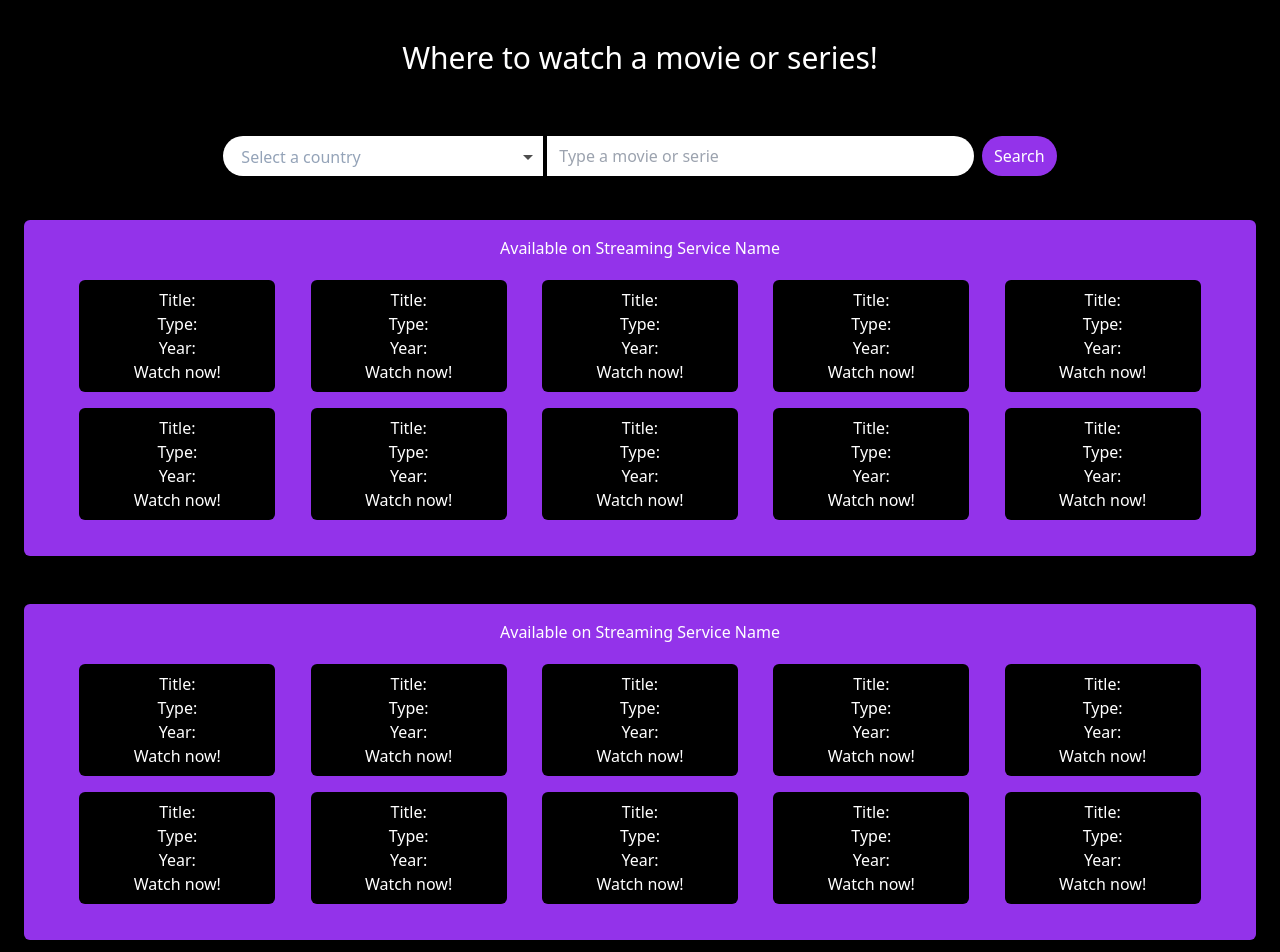
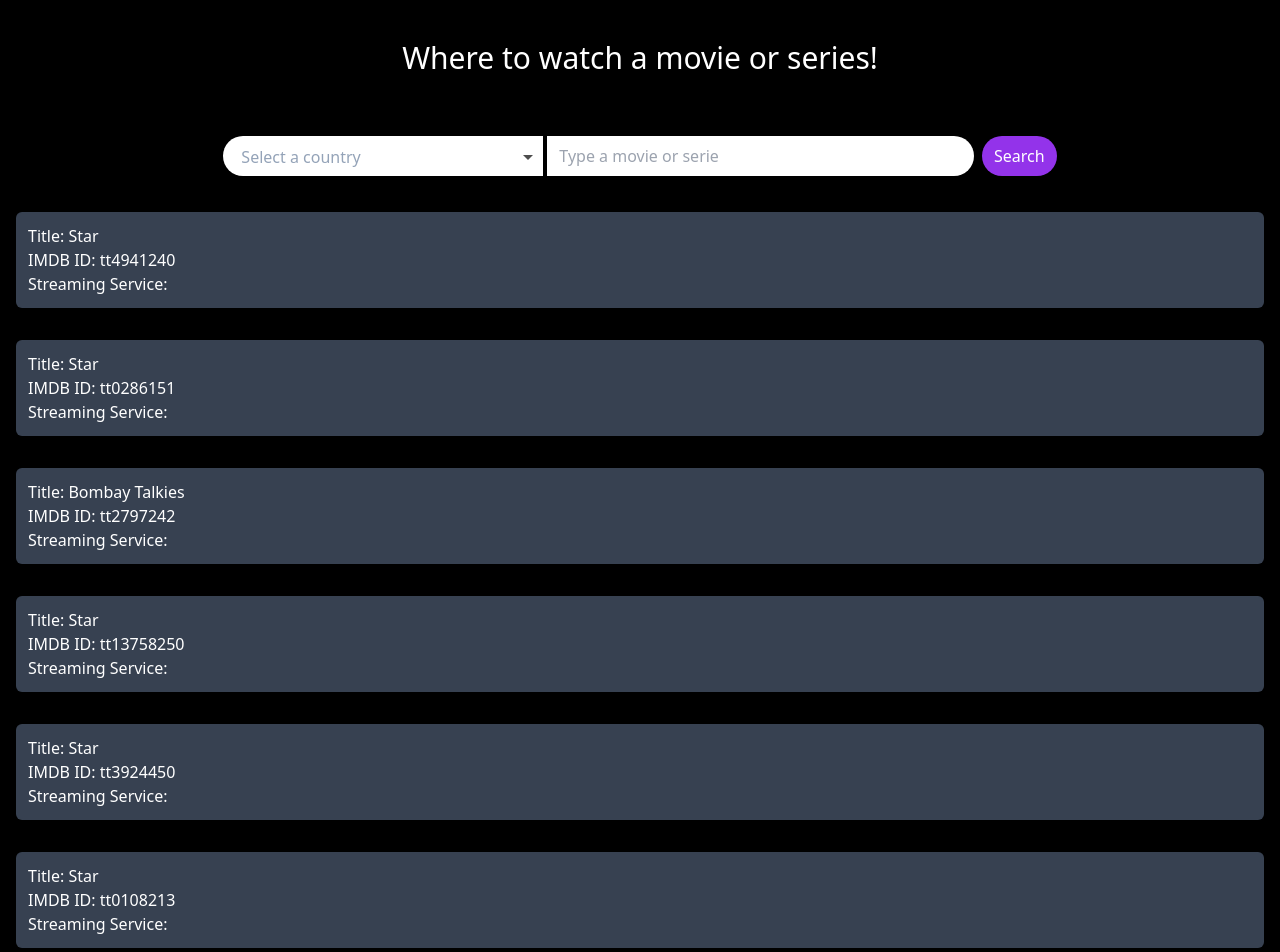
Before and after one commit to NicolasCornaglia/WhereToWatch, a React (Create React App) app: page / in a window 1280 px wide. Shown: the top 952 px of the page. Built offline with nearby package versions, Linux system fonts and the light colour scheme.

Commit message:
more changes

```diff
--- a/src/Components/Card/Card.jsx
+++ b/src/Components/Card/Card.jsx
@@ -1,11 +1,12 @@
 import React from "react";
 
-const Card = (movie) => {
+const Card = (props) => {
   return (
     <>
-      <div className=" bg-gray-700 p-3">
-        <h1>Title: {movie.title}</h1>
-        <h2>Score: {movie.title}</h2>
+      <div className="bg-gray-700 p-3 m-4 rounded-md" >
+        <h1>Title: {props.title}</h1>
+        <h2>IMDB ID: {props.imdbId}</h2>
+        <h3>Streaming Service:</h3>
       </div>
     </>
   );
--- a/src/Components/SearchBar/SearchBar.jsx
+++ b/src/Components/SearchBar/SearchBar.jsx
@@ -1,16 +1,28 @@
-
+import Card from "../Card/Card";
 import React, { useState, useEffect } from "react";
-import MoviesList from "../MoviesList/MoviesList";
-import ReactFlagsSelect from 'react-flags-select';
-import moviesAPIResult from '../../data/movies.json'
+import ReactFlagsSelect from "react-flags-select";
+import moviesAPIResult from "../../data/movies.json";
 
 const SearchBar = () => {
   const [selectedCountry, setSelectedCountry] = useState("");
+  const [input, setInput] = useState("");
+
+  const printCountryAndInput = () => {
+    console.log(selectedCountry, input);
+  };
+
+  const settingInput = () => {
+    setInput(document.getElementById("myInput").value);
+  };
+
+  const movies = moviesAPIResult.result.map((el) => {
+    return [el.title, el.streamingInfo, el.imdbId];
+  });
 
   return (
     <>
       <div className="flex flex-row justify-center items-center m-15">
-          <ReactFlagsSelect
+        <ReactFlagsSelect
           selected={selectedCountry}
           onSelect={(code) => setSelectedCountry(code)}
           searchable
@@ -20,333 +32,27 @@ const SearchBar = () => {
         <input
           type="text"
           placeholder="Type a movie or serie"
-          className="my-5 mr-2 py-2 px-3 rounded-r-3xl w-1/3"
+          className="my-5 mr-2 py-2 px-3 rounded-r-3xl w-1/3 text-slate-400"
+          id="myInput"
+          onChange={settingInput}
         />
-        <button className="bg-purple-600 m-15 py-2 px-3 rounded-3xl" onClick={console.log(selectedCountry)}>
+        <button
+          className="bg-purple-600 m-15 py-2 px-3 rounded-3xl"
+          onClick={printCountryAndInput}
+        >
           Search
         </button>
       </div>
 
-      <div className="flex flex-col">
-        <div className="m-6 p-4 bg-purple-600 rounded-md">
-          <h1 className="flex justify-center">
-            {" "}
-            Available on Streaming Service Name
-          </h1>
-          <div className="flex flex-wrap m-3 justify-evenly">
-            <div
-              id="card"
-              className="rounded-md w-1/6 bg-black p-2  flex flex-col text-center m-2"
-            >
-              <h4>Title:</h4>
-              <h4>Type:</h4>
-              <h4>Year:</h4>
-              <a
-                href="https://www.google.com"
-                target="_blank"
-                rel="noopener noreferrer"
-              >
-                Watch now!
-              </a>
-            </div>
-            <div
-              id="card"
-              className="rounded-md w-1/6 bg-black p-2  flex flex-col text-center m-2 "
-            >
-              <h4>Title:</h4>
-              <h4>Type:</h4>
-              <h4>Year:</h4>
-              <a
-                href="https://www.google.com"
-                target="_blank"
-                rel="noopener noreferrer"
-              >
-                Watch now!
-              </a>
-            </div>
-            <div
-              id="card"
-              className="rounded-md w-1/6 bg-black p-2  flex flex-col text-center m-2 "
-            >
-              <h4>Title:</h4>
-              <h4>Type:</h4>
-              <h4>Year:</h4>
-              <a
-                href="https://www.google.com"
-                target="_blank"
-                rel="noopener noreferrer"
-              >
-                Watch now!
-              </a>
-            </div>
-            <div
-              id="card"
-              className="rounded-md w-1/6 bg-black p-2  flex flex-col text-center m-2 "
-            >
-              <h4>Title:</h4>
-              <h4>Type:</h4>
-              <h4>Year:</h4>
-              <a
-                href="https://www.google.com"
-                target="_blank"
-                rel="noopener noreferrer"
-              >
-                Watch now!
-              </a>
-            </div>
-            <div
-              id="card"
-              className="rounded-md w-1/6 bg-black p-2  flex flex-col text-center m-2 "
-            >
-              <h4>Title:</h4>
-              <h4>Type:</h4>
-              <h4>Year:</h4>
-              <a
-                href="https://www.google.com"
-                target="_blank"
-                rel="noopener noreferrer"
-              >
-                Watch now!
-              </a>
-            </div>
-            <div
-              id="card"
-              className="rounded-md w-1/6 bg-black p-2  flex flex-col text-center m-2 "
-            >
-              <h4>Title:</h4>
-              <h4>Type:</h4>
-              <h4>Year:</h4>
-              <a
-                href="https://www.google.com"
-                target="_blank"
-                rel="noopener noreferrer"
-              >
-                Watch now!
-              </a>
-            </div>
-            <div
-              id="card"
-              className="rounded-md w-1/6 bg-black p-2  flex flex-col text-center m-2 "
-            >
-              <h4>Title:</h4>
-              <h4>Type:</h4>
-              <h4>Year:</h4>
-              <a
-                href="https://www.google.com"
-                target="_blank"
-                rel="noopener noreferrer"
-              >
-                Watch now!
-              </a>
-            </div>
-            <div
-              id="card"
-              className="rounded-md w-1/6 bg-black p-2  flex flex-col text-center m-2 "
-            >
-              <h4>Title:</h4>
-              <h4>Type:</h4>
-              <h4>Year:</h4>
-              <a
-                href="https://www.google.com"
-                target="_blank"
-                rel="noopener noreferrer"
-              >
-                Watch now!
-              </a>
-            </div>
-            <div
-              id="card"
-              className="rounded-md w-1/6 bg-black p-2  flex flex-col text-center m-2 "
-            >
-              <h4>Title:</h4>
-              <h4>Type:</h4>
-              <h4>Year:</h4>
-              <a
-                href="https://www.google.com"
-                target="_blank"
-                rel="noopener noreferrer"
-              >
-                Watch now!
-              </a>
-            </div>
-            <div
-              id="card"
-              className="rounded-md w-1/6 bg-black p-2  flex flex-col text-center m-2 "
-            >
-              <h4>Title:</h4>
-              <h4>Type:</h4>
-              <h4>Year:</h4>
-              <a
-                href="https://www.google.com"
-                target="_blank"
-                rel="noopener noreferrer"
-              >
-                Watch now!
-              </a>
-            </div>
-          </div>
-        </div>
-
-        <div className="m-6 p-4 bg-purple-600 rounded-md">
-          <h1 className="flex justify-center">
-            {" "}
-            Available on Streaming Service Name
-          </h1>
-          <div className="flex flex-wrap m-3 justify-evenly">
-            <div
-              id="card"
-              className="rounded-md w-1/6 bg-black p-2  flex flex-col text-center m-2"
-            >
-              <h4>Title:</h4>
-              <h4>Type:</h4>
-              <h4>Year:</h4>
-              <a
-                href="https://www.google.com"
-                target="_blank"
-                rel="noopener noreferrer"
-              >
-                Watch now!
-              </a>
-            </div>
-            <div
-              id="card"
-              className="rounded-md w-1/6 bg-black p-2  flex flex-col text-center m-2 "
-            >
-              <h4>Title:</h4>
-              <h4>Type:</h4>
-              <h4>Year:</h4>
-              <a
-                href="https://www.google.com"
-                target="_blank"
-                rel="noopener noreferrer"
-              >
-                Watch now!
-              </a>
-            </div>
-            <div
-              id="card"
-              className="rounded-md w-1/6 bg-black p-2  flex flex-col text-center m-2 "
-            >
-              <h4>Title:</h4>
-              <h4>Type:</h4>
-              <h4>Year:</h4>
-              <a
-                href="https://www.google.com"
-                target="_blank"
-                rel="noopener noreferrer"
-              >
-                Watch now!
-              </a>
-            </div>
-            <div
-              id="card"
-              className="rounded-md w-1/6 bg-black p-2  flex flex-col text-center m-2 "
-            >
-              <h4>Title:</h4>
-              <h4>Type:</h4>
-              <h4>Year:</h4>
-              <a
-                href="https://www.google.com"
-                target="_blank"
-                rel="noopener noreferrer"
-              >
-                Watch now!
-              </a>
-            </div>
-            <div
-              id="card"
-              className="rounded-md w-1/6 bg-black p-2  flex flex-col text-center m-2 "
-            >
-              <h4>Title:</h4>
-              <h4>Type:</h4>
-              <h4>Year:</h4>
-              <a
-                href="https://www.google.com"
-                target="_blank"
-                rel="noopener noreferrer"
-              >
-                Watch now!
-              </a>
-            </div>
-            <div
-              id="card"
-              className="rounded-md w-1/6 bg-black p-2  flex flex-col text-center m-2 "
-            >
-              <h4>Title:</h4>
-              <h4>Type:</h4>
-              <h4>Year:</h4>
-              <a
-                href="https://www.google.com"
-                target="_blank"
-                rel="noopener noreferrer"
-              >
-                Watch now!
-              </a>
-            </div>
-            <div
-              id="card"
-              className="rounded-md w-1/6 bg-black p-2  flex flex-col text-center m-2 "
-            >
-              <h4>Title:</h4>
-              <h4>Type:</h4>
-              <h4>Year:</h4>
-              <a
-                href="https://www.google.com"
-                target="_blank"
-                rel="noopener noreferrer"
-              >
-                Watch now!
-              </a>
-            </div>
-            <div
-              id="card"
-              className="rounded-md w-1/6 bg-black p-2  flex flex-col text-center m-2 "
-            >
-              <h4>Title:</h4>
-              <h4>Type:</h4>
-              <h4>Year:</h4>
-              <a
-                href="https://www.google.com"
-                target="_blank"
-                rel="noopener noreferrer"
-              >
-                Watch now!
-              </a>
-            </div>
-            <div
-              id="card"
-              className="rounded-md w-1/6 bg-black p-2  flex flex-col text-center m-2 "
-            >
-              <h4>Title:</h4>
-              <h4>Type:</h4>
-              <h4>Year:</h4>
-              <a
-                href="https://www.google.com"
-                target="_blank"
-                rel="noopener noreferrer"
-              >
-                Watch now!
-              </a>
-            </div>
-            <div
-              id="card"
-              className="rounded-md w-1/6 bg-black p-2  flex flex-col text-center m-2 "
-            >
-              <h4>Title:</h4>
-              <h4>Type:</h4>
-              <h4>Year:</h4>
-              <a
-                href="https://www.google.com"
-                target="_blank"
-                rel="noopener noreferrer"
-              >
-                Watch now!
-              </a>
-            </div>
-          </div>
-        </div>
-
-        {/* <MoviesList movies={movies}/> */}
+      <div className="flex flex-col content-center">
+        {movies.map((movie) => {
+          return (
+            <li key={movie[2]} className="list-none odelay-300">
+              <Card title={movie[0]} streamingInfo={movie[1]} imdbId={movie[2]} country={selectedCountry}/>
+            </li>
+          );
+        })}
+        ;
       </div>
     </>
   );
```
